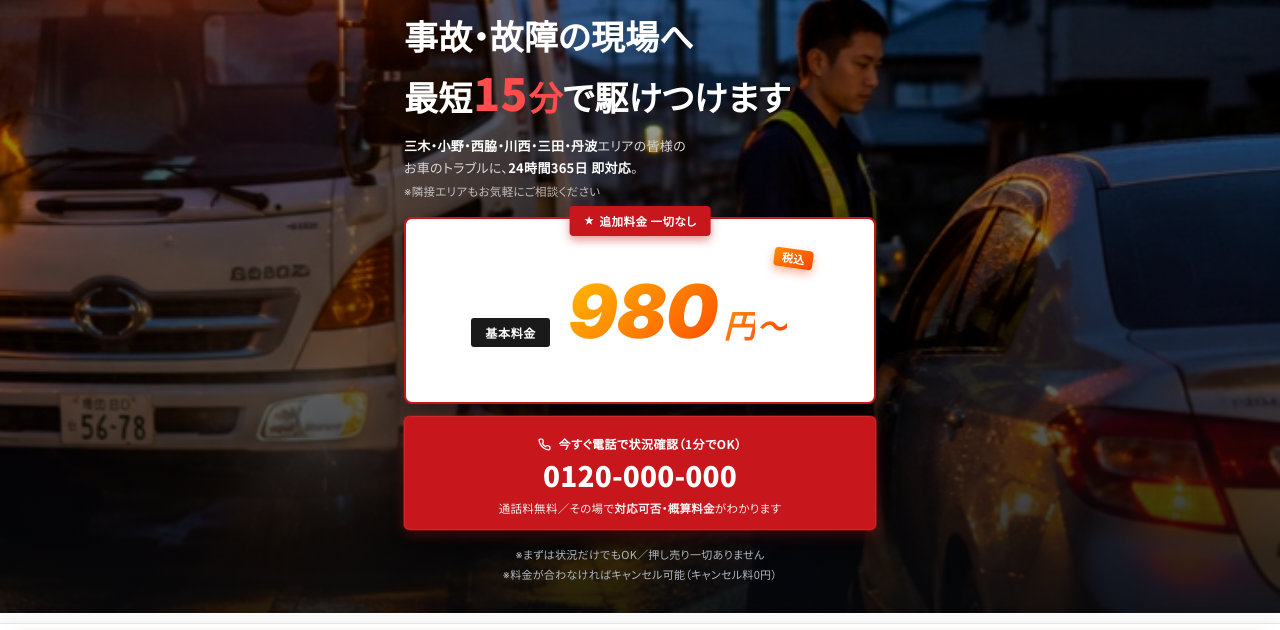
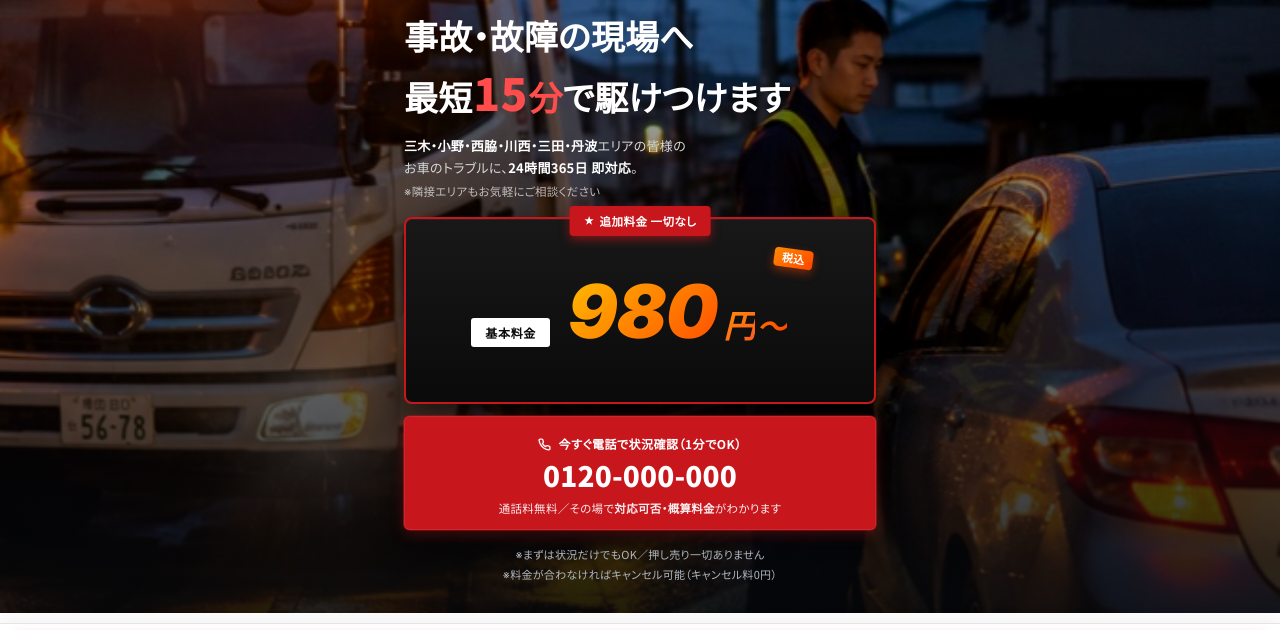
Before and after one commit to nakayama-hayato-0931/m3-Factory, a plain HTML site: page index.html in a window 1280 px wide. Shown: the part 104-734 px from the top of the page. Drawn offline with Linux system fonts and the light colour scheme.

Commit message:
Price box: switch to black background to make orange gradient pop

```diff
--- a/index.html
+++ b/index.html
@@ -288,16 +288,16 @@
     border-right:9px solid #fff;
   }
 
-  /* Price box — hero centerpiece */
+  /* Price box — hero centerpiece (black bg) */
   .price-box{
     position:relative;
     margin:14px 0 12px;
-    background:#fff;
-    color:var(--ink);
+    background:linear-gradient(180deg,#181818 0%,#0a0a0a 100%);
+    color:#fff;
     border-radius:8px;
     padding:24px 16px 18px;
     border:2px solid var(--accent);
-    box-shadow:0 12px 30px rgba(0,0,0,.32);
+    box-shadow:0 14px 36px rgba(0,0,0,.55), inset 0 1px 0 rgba(255,255,255,.05);
     text-align:center;
   }
   .price-box .pb-ribbon{
@@ -308,13 +308,13 @@
     font-size:11.5px;font-weight:900;
     padding:5px 14px;border-radius:4px;
     letter-spacing:.04em;white-space:nowrap;
-    box-shadow:0 4px 10px rgba(200,22,29,.45);
+    box-shadow:0 4px 10px rgba(200,22,29,.55);
   }
   .price-box .pb-ribbon svg{flex-shrink:0}
   .price-box .pb-label{
     display:inline-block;
     font-size:12px;font-weight:700;
-    color:#fff;background:var(--ink);
+    color:#0a0a0a;background:#fff;
     padding:4px 14px;border-radius:3px;
     letter-spacing:.06em;
     margin-bottom:8px;
```
